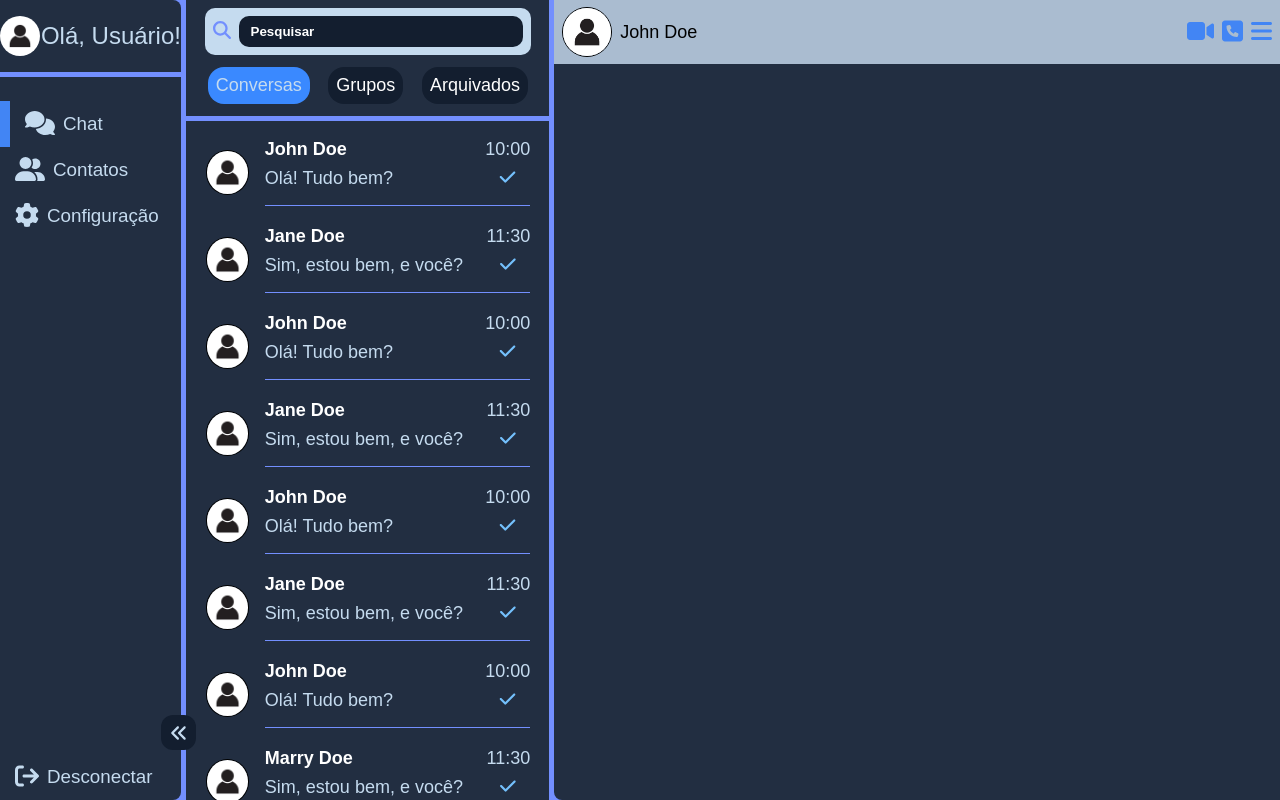
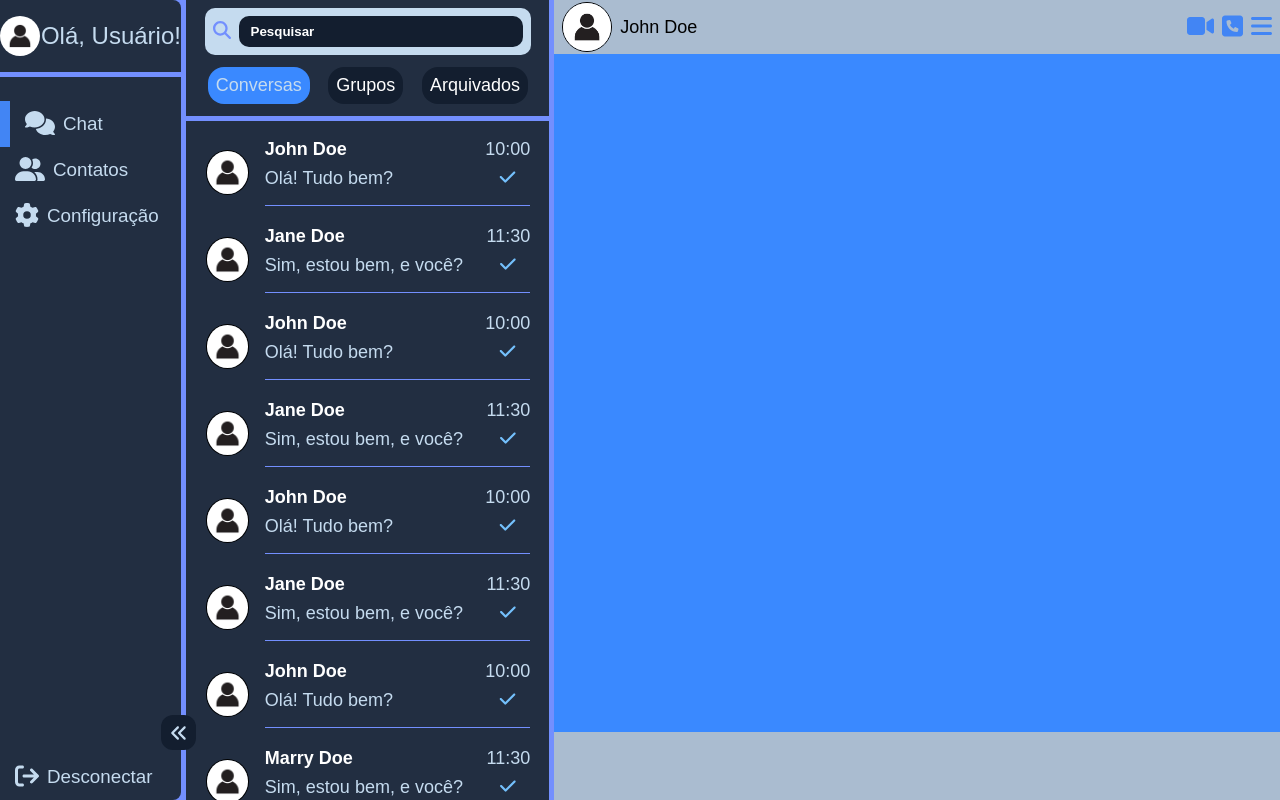
Before and after one commit to AdrielKlem/chatroom, a React (Vite) app: page / in a window 1280 px wide. Built offline with nearby package versions, Linux system fonts and the light colour scheme.

Commit message:
update chatboxing

```diff
--- a/src/pages/Home/index.tsx
+++ b/src/pages/Home/index.tsx
@@ -1,7 +1,7 @@
 import { FontAwesomeIcon } from '@fortawesome/react-fontawesome'
 import { faComments, faUserGroup, faGear, faArrowRightFromBracket, faAnglesLeft, faSquarePhone, faVideo, faBars } from '@fortawesome/free-solid-svg-icons'
 
-import { Container, Display, Menu, HeaderMenu, UserAvatar, CloseMenu, Inbox, FilterChat, FilterChatList, ChatList, Chatting, HeaderChat, UserStatus, UserAction, Logout } from "./styles"
+import { Container, Display, Menu, HeaderMenu, UserAvatar, CloseMenu, Inbox, FilterChat, FilterChatList, ChatList, Chatting, HeaderChat, UserStatus, UserAction, MainChat, FooterChat, Logout } from "./styles"
 import { ButtonNav } from "../../components/ButtonNav"
 import { ChatItem } from "../../components/ChatItem"
 import { BarSearch } from "../../components/BarSearch"
@@ -160,6 +160,12 @@ export function Home() {
                             </div>
                         </UserAction>
                     </HeaderChat>
+                    <MainChat>
+
+                    </MainChat>
+                    <FooterChat>
+
+                    </FooterChat>
                 </Chatting>
             </Display>
         </Container>
--- a/src/pages/Home/styles.ts
+++ b/src/pages/Home/styles.ts
@@ -136,6 +136,11 @@ export const ChatList = styled.div`
 
 export const Chatting = styled.section`
     border-radius: .8rem 0 0 .8rem;
+
+    display: flex;
+    flex-direction: column;
+
+    height: 100vh;
 `
 
 export const HeaderChat = styled.header`
@@ -185,3 +190,15 @@ export const UserAction = styled.div`
         }
     }
 `
+
+export const MainChat = styled.main`
+    background-color: ${({ theme }) => theme.colors.actionColor};
+
+    height: 100%;
+`
+
+export const FooterChat = styled.footer`
+    background-color: ${({ theme }) => theme.colors.primaryBackground};
+
+    height: 8rem;
+`
```
